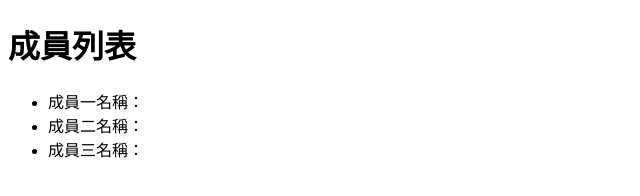
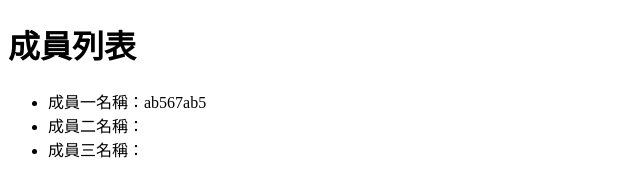
Before and after one commit to Jame-1005/1008-1, a plain HTML site: page index.html in a window 1280 px wide. Shown: the full height of the page, 0-640 px from the left. Drawn offline with Linux system fonts and the light colour scheme.

Commit message:
修修改名字

```diff
--- a/index.html
+++ b/index.html
@@ -8,7 +8,7 @@
 <body>
     <h1>成員列表</h1>
     <ul>
-        <li>成員一名稱：</li>
+        <li>成員一名稱：ab567ab5</li>
         <li>成員二名稱：</li>
         <li>成員三名稱：</li>
     </ul>
```
